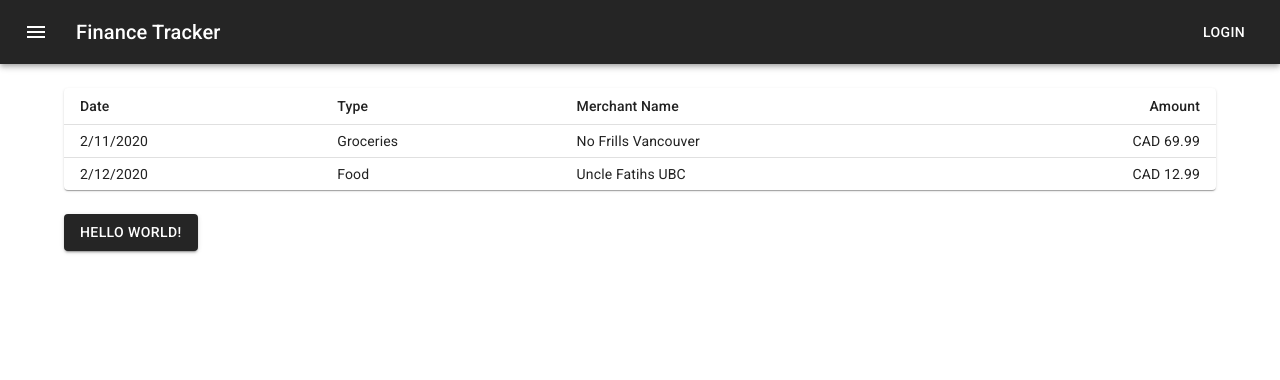
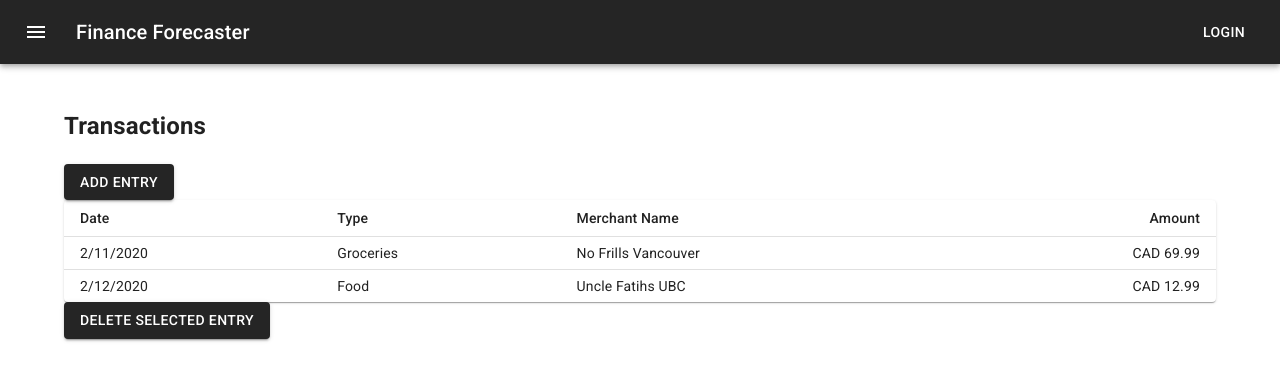
Before and after one commit to phillytan/FinanceTracker, a React (Create React App) app: page / in a window 1280 px wide. Shown: the top 380 px of the page. Built offline with nearby package versions, Linux system fonts and the light colour scheme.

Commit message:
made some small changes to the transactions table and to the app name

```diff
--- a/src/App.js
+++ b/src/App.js
@@ -1,4 +1,4 @@
-import { Button, Container } from '@mui/material'
+import { Container } from '@mui/material'
 import NavBar from './components/NavBar';
 import TransactionsTable from './components/TransactionsTable';
 
@@ -10,7 +10,6 @@ function App() {
         <br />
         <TransactionsTable />
         <br />
-				<Button variant="contained">Hello World!</Button>
 			</Container>
 		</>
 	);
--- a/src/components/NavBar.js
+++ b/src/components/NavBar.js
@@ -21,7 +21,7 @@ const NavBar = () => {
 						<MenuIcon />
 					</IconButton>
 					<Typography variant="h6" component="div" sx={{ flexGrow: 1 }}>
-						Finance Tracker
+						Finance Forecaster
 					</Typography>
 					<Button color="inherit">Login</Button>
 				</Toolbar>
--- a/src/components/TransactionsTable.js
+++ b/src/components/TransactionsTable.js
@@ -6,6 +6,7 @@ import TableContainer from '@mui/material/TableContainer';
 import TableHead from '@mui/material/TableHead';
 import TableRow from '@mui/material/TableRow';
 import Paper from '@mui/material/Paper';
+import Button from '@mui/material/Button';
 
 function createData(
   date, type, name, currency, amount
@@ -20,6 +21,9 @@ const rows = [
 
 const TransactionsTable = () => {
   return (
+	<>
+		<h2>Transactions</h2>
+		<Button variant="contained">Add Entry</Button>
 		<TableContainer component={Paper}>
 			<Table sx={{ minWidth: 650 }} size="small" aria-label="a dense table">
 				<TableHead>
@@ -49,6 +53,8 @@ const TransactionsTable = () => {
 				</TableBody>
 			</Table>
 		</TableContainer>
+		<Button variant="contained">Delete Selected Entry</Button>
+	</>
 	);
 }
 
```
